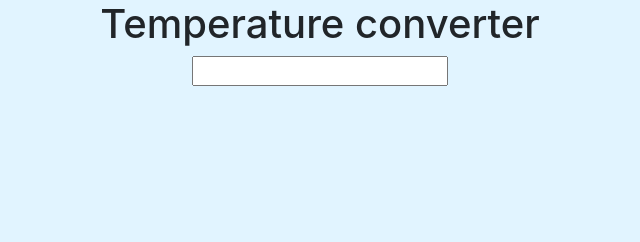
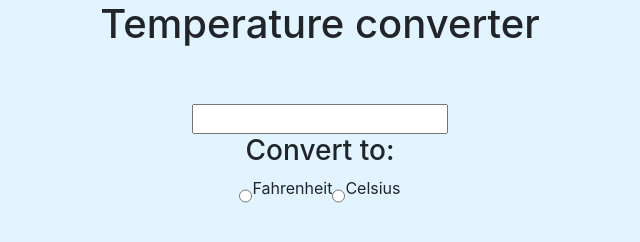
Before and after one commit to ivannio/temperature-converter, a plain HTML site: page index.html in a window 1280 px wide. Shown: the whole page, without its empty margins (320-960 px from the left). Drawn offline with nearby package versions, Linux system fonts and the light colour scheme.

Commit message:
radio buttons added

```diff
--- a/index.html
+++ b/index.html
@@ -9,10 +9,20 @@
     <link rel="stylesheet" href="main.css">
 </head>
 <body>
-      <div id="converter">
+    <div id="converter">
         <h1>Temperature converter</h1>
+        <br>
+        <br>
         <input type="text">
-      </div>
+        <h3>Convert to:</h3>
+        <div id="tempButtons">
+          <input type="radio" name="fahrenheit" value="fahrenheit"><p>Fahrenheit</p>
+          <input type="radio" name="celsius" value="celsius"><p>Celsius</p>
+        </div>
+
+
+
+
     </div>
     <script src="main.js"></script>
 </body>
--- a/main.css
+++ b/main.css
@@ -7,3 +7,8 @@ body {
     flex-direction: column;
     align-items: center;
 }
+
+#tempButtons {
+    display: inline-flex;
+    justify-content: space-between;
+}
```
